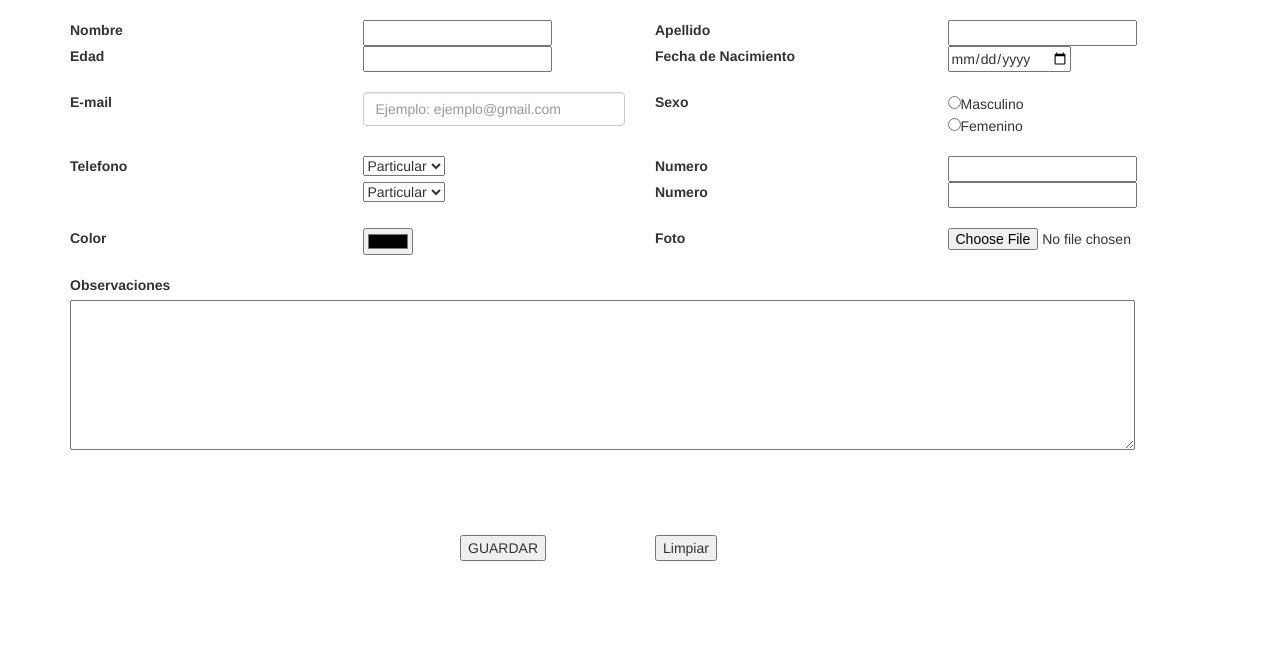
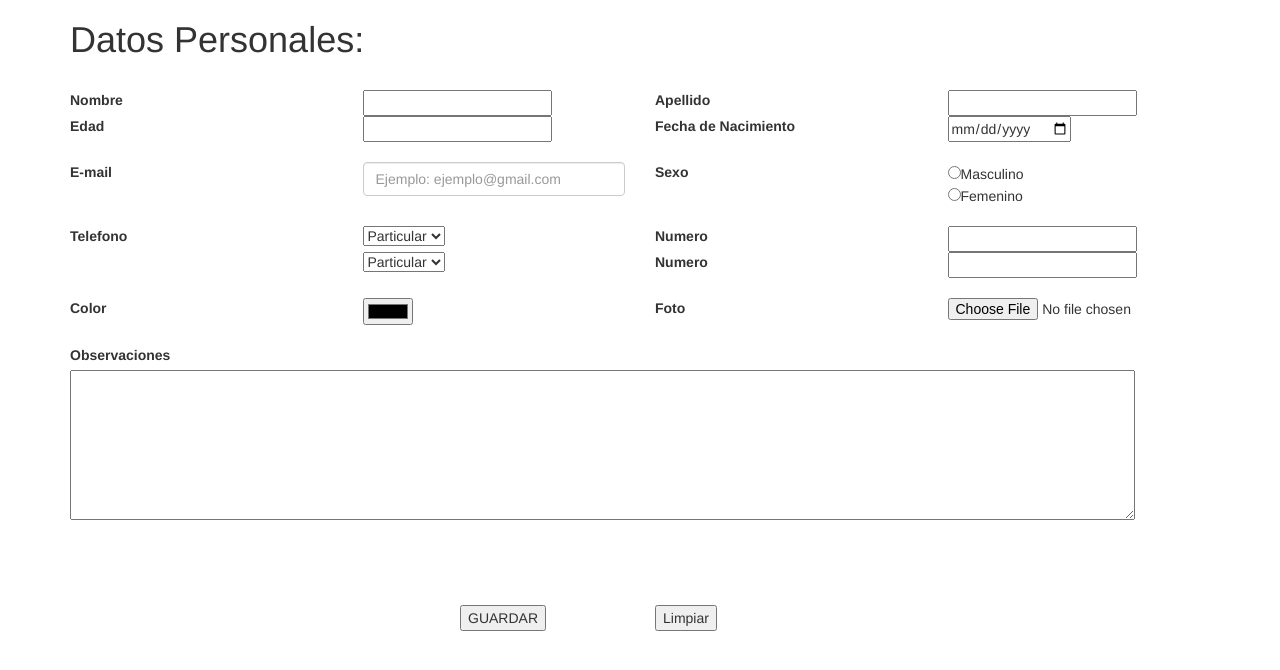
Before and after one commit to relezcano/Formulario, a plain HTML site: page index_3.html in a window 1280 px wide. Drawn offline with Linux system fonts and the light colour scheme.

Commit message:
Actualizacion formulario completo

```diff
--- a/index_3.html
+++ b/index_3.html
@@ -7,7 +7,9 @@
   <link href="css/bootstrap.min.css" rel="stylesheet">
 </head>
 <body>
-  <div class="container" style="margin-top: 20px">
+  <div class="container">
+    <h1>Datos Personales:</h1>
+    <br>
     <form name="Prueba">
       <div class="row">
         <div class="col-md-3">
```
